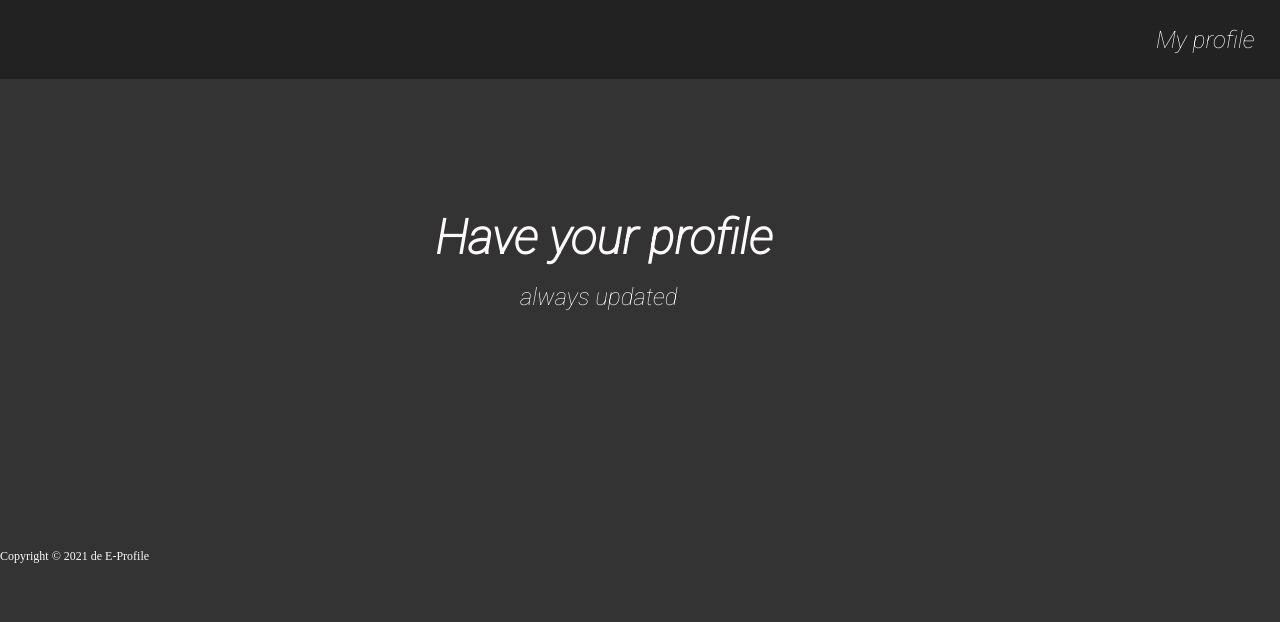
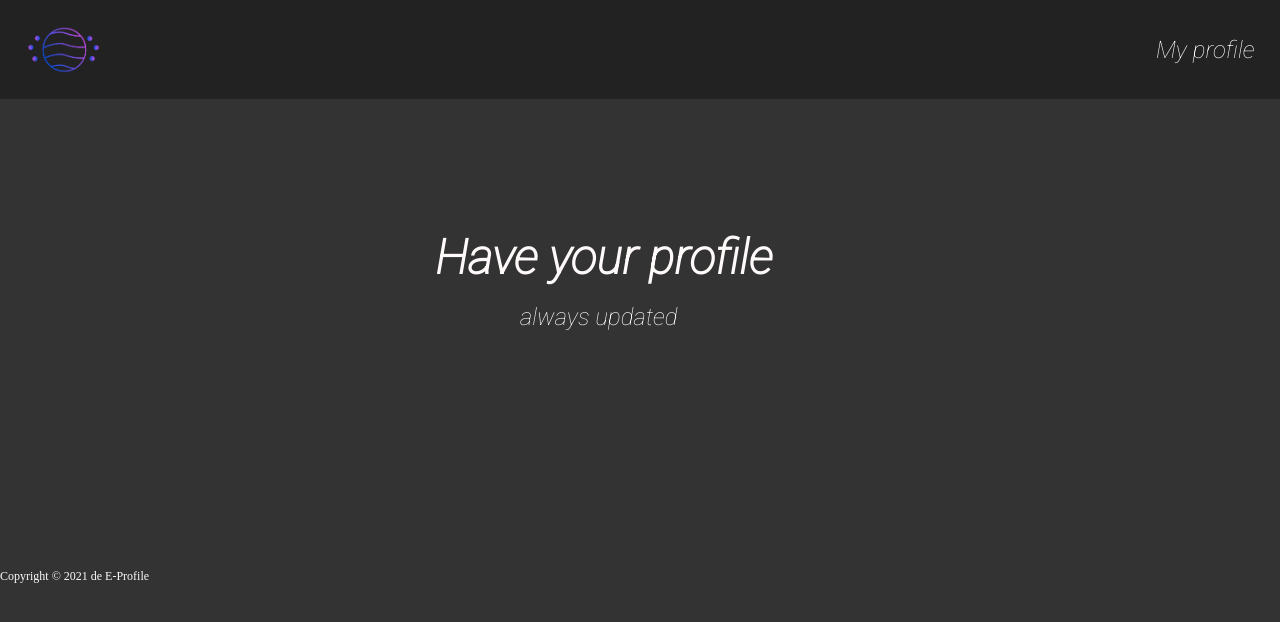
Before and after one commit to tiago-xavier-braga/e-profile, a website: page public/initial-page.html in a window 1280 px wide. Drawn offline with Linux system fonts and the light colour scheme.

Commit message:
Mudança de arquivos
Adicionei a pasta image e a logo e mudei os links que continham a logo

```diff
--- a/public/initial-page.html
+++ b/public/initial-page.html
@@ -7,14 +7,14 @@
     <meta name="viewport" content="width=device-width, initial-scale=1.0">
     <title>E-Profile</title>
     <link rel="stylesheet" href="stylesheets/style-initial.css">
-    <link rel="shortcut icon" href="Design/Logo_Prancheta 1.png" type="image/x-icon">
+    <link rel="shortcut icon" href="image/Logo.png" type="image/x-icon">
     <link rel="preconnect" href="https://fonts.gstatic.com">
     <link href="https://fonts.googleapis.com/css2?family=Roboto:ital,wght@1,100&display=swap" rel="stylesheet">
 </head>
 
 <body>
     <header>
-        <img class="logo" src="Design/Logo_Prancheta 1.svg" alt="">
+        <img class="logo" src="image/Logo.png" alt="">
         <a class="Profile" href="register.html">My profile</a>
 
     </header>
```
Also changed, not shown: public/image/Logo.png (added).
